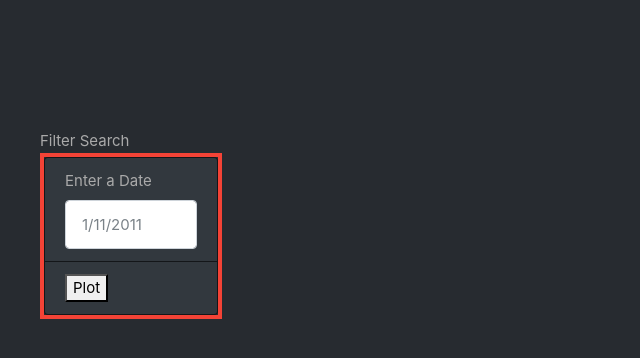
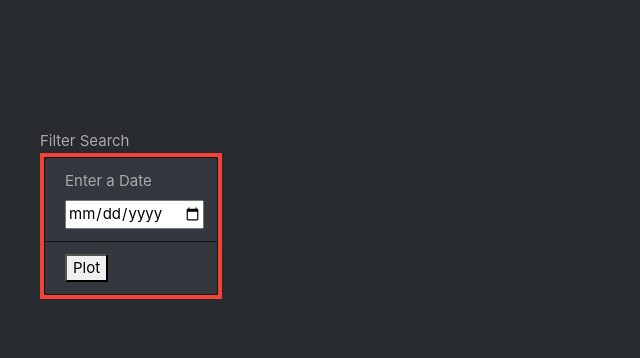
Before and after one commit to Rebel-Scum-Analytical/Team-Project2, a Flask app: page /analysis in a window 1280 px wide. Shown: the part 140-498 px from the top of the page, without its empty margins (0-640 px from the left). Run offline with Flask 2, Linux system fonts and the light colour scheme; the visitor is signed in with stand-in values (Sample User, id 1); parts of the project's set-up code (start-up, migrations or seed data) failed here and were passed over; some libraries are stand-ins or nearby versions.

Commit message:
corrected the date input field

```diff
--- a/templates/Daily_vizualization.html
+++ b/templates/Daily_vizualization.html
@@ -20,7 +20,8 @@
                   <ul class="list-group" id="filters">
                     <li class="filter list-group-item">
                       <label for="date">Enter a Date</label>
-                      <input class="form-control" id="datetime" name="date" type="text" placeholder="1/11/2011">
+                      <!-- <input class="form-control" id="datetime" name="date" type="text" placeholder="1/11/2011"> -->
+                      <input type="date" id="inputdate" name="date">
                     </li>
                     <li class="filter list-group-item">
                       <button type="submit" class="register-btn" id="button" >Plot</button>
@@ -60,7 +61,7 @@
   <script src="https://cdnjs.cloudflare.com/ajax/libs/d3/5.5.0/d3.min.js"></script>
   <script type="text/javascript">
 
-    var graphs = {{graphJSON | safe}};
+    var graphs = {{graphJSON | safe}}
     var ids = {{ids | safe}};
 
     for(var i in graphs) {
@@ -70,9 +71,4 @@
     }
   </script>
 
-
-
-
-
-
   {% endblock %}
```
